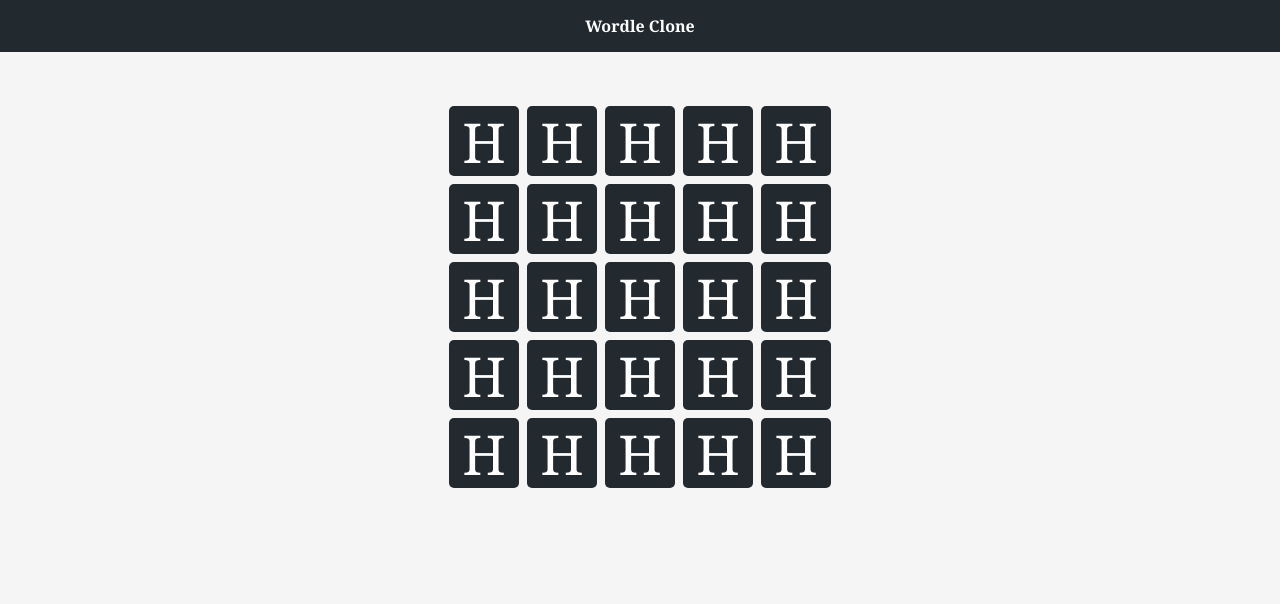
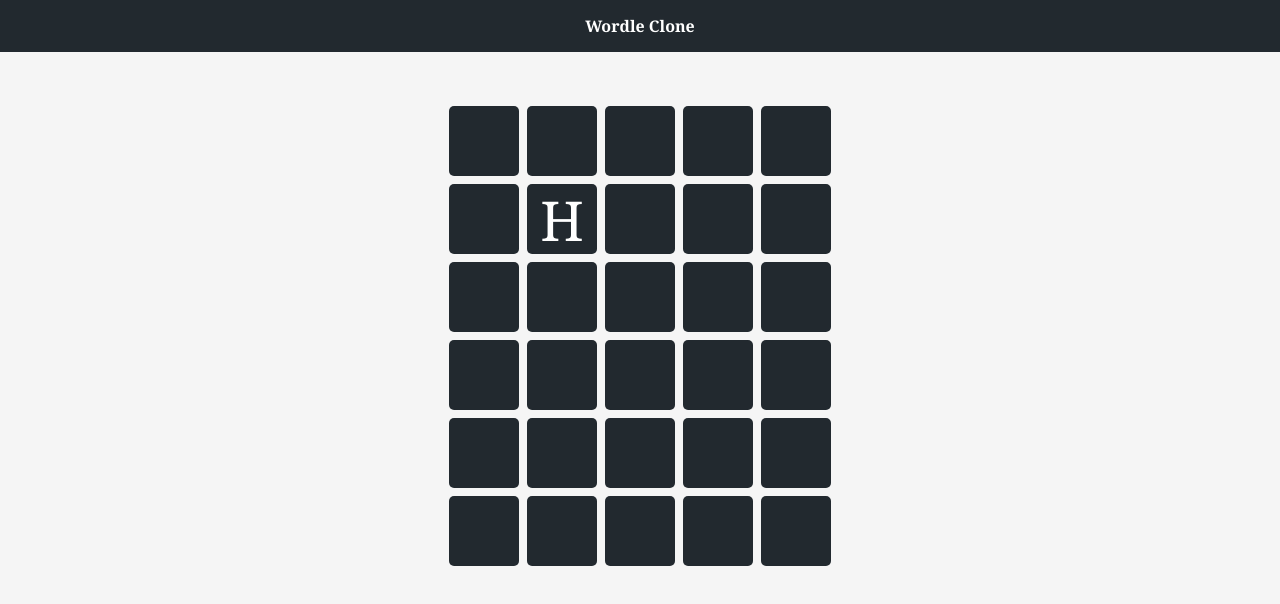
Before and after one commit to m0rphed/wordle-plus, a Svelte app: page / in a window 1280 px wide. Shown: the top 604 px of the page. Built offline with nearby package versions, Linux system fonts and the light colour scheme.

Commit message:
fixed (y,x) wrong board indexing

```diff
--- a/src/components/Board.svelte
+++ b/src/components/Board.svelte
@@ -7,7 +7,7 @@
     {#each $board as column, y}
         <div class="row">
             {#each column as row, x}
-                <Cell {y} {x} />
+                <Cell y={y} x={x} />
             {/each}
         </div>
     {/each}
--- a/src/components/Cell.svelte
+++ b/src/components/Cell.svelte
@@ -3,11 +3,11 @@
     export let x: number;
     export let y: number;
     // '$' - use this reactive statement declaration
-    $: letter = $board[x][y];
+    $: letter = $board[y][x];
     // update board state
     board.update((previous) => {
         const newBoard = previous;
-        newBoard[x][y] = "H";
+        newBoard[1][1] = "H";
         return newBoard;
     });
 </script>
--- a/src/store.ts
+++ b/src/store.ts
@@ -4,7 +4,7 @@ import { writable } from "svelte/store";
 function createGrid() {
     const grid = [];
 
-    for (let i = 0; i < 5; i++) {
+    for (let i = 0; i < 6; i++) {
         grid.push([]);
 
         for (let x = 0; x < 5; x++) {
```
